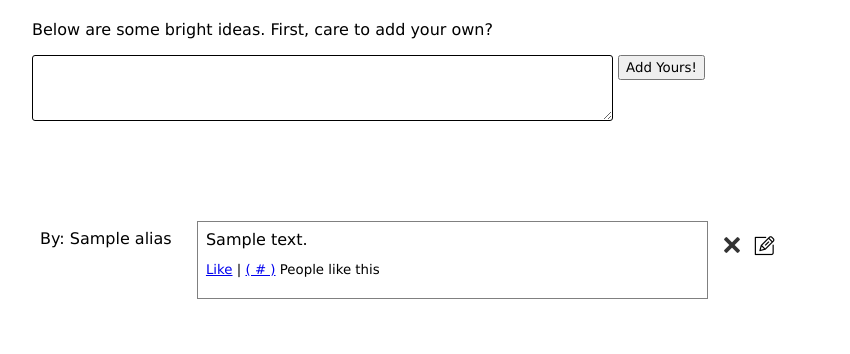
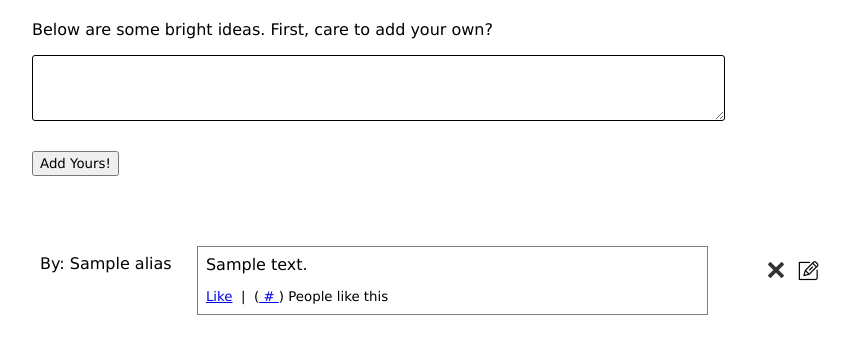
Before and after one commit to p-fisher/projects_publ, a Flask app: template i_proj_01/flaskapp/templates/success.html in a window 1280 px wide. Shown: the part 136-490 px from the top of the page, without its empty margins (208-1058 px from the left). Run offline with Flask 2, Linux system fonts and the light colour scheme; the visitor is signed in with stand-in values (Sample User, id 1); tables that the repository leaves empty or names only in its code hold one stand-in row (values such as "Sample post"); the template is opened without the code that fills it: most values are stand-ins (such as "Sample title", 1, 10 or a date in 2020).

Commit message:
styling contd

```diff
--- a/i_proj_01/flaskapp/static/style.css
+++ b/i_proj_01/flaskapp/static/style.css
@@ -342,3 +342,7 @@ height: 30px;
     border-collapse: separate;
     border-spacing: 0 2em;
 }
+.idea_tools {
+    text-align: right;
+    width: 15%;
+}
--- a/i_proj_01/flaskapp/templates/success.html
+++ b/i_proj_01/flaskapp/templates/success.html
@@ -28,10 +28,10 @@
             <form action="/create/idea" method="POST">
                 <div>
                     <!-- <label for="summary">First name:</label><br> -->
-                    <textarea id="summary" name="summary" cols="80" rows="4" value="Post something witty here."></textarea>
+                    <textarea id="summary" name="summary" cols="96" rows="4" value="Post something witty here."></textarea>
                     <!-- <label for="user_id">First name:</label><br> -->
                     <input type="hidden" id="user_id" name="user_id" value="{{user.id}}">
-                    <button>Add Yours!</button>
+                </br><button>Add Yours!</button>
                 </div>
             </form>
 
@@ -52,11 +52,12 @@
                 <td style="width:20%">By: {{idea.user.alias}}</td>
                 <!-- <td style="width:65%; border:1px grey;">{{idea.summary}} -->
                 <td class="idea_td">{{idea.summary}}
-                    <p style="font-size: smaller;"><a href="/like/idea/{{idea.id}}">Like</a>   |   <a href="/details/{{ idea.id }}">(&nbsp;#&nbsp;)</a> People like this</p>
+                    <p style="font-size: smaller; margin-top: 15px; margin-bottom: 2px;"><a href="/like/idea/{{idea.id}}">Like</a>&nbsp;&nbsp;|&nbsp;&nbsp;(<a href="/details/{{ idea.id }}">&nbsp;#&nbsp;</a>) People like this</p>
                 </td>
                 {% if session.id == idea.user_id %}
                 <!-- <td style="width:15%"><a href="/delete/idea/{{ idea.id }}">Delete</a>  |  <a href="/edit_load_idea/{{ idea.id }}">Edit</a></td> -->
-                <td style="width:15%"><a href="/delete/idea/{{ idea.id }}"><img src="{{url_for('static', filename='delete_32px.png')}}"></a><a href="/edit_load_idea/{{ idea.id }}"><img src="{{url_for('static', filename='edit_32px.png')}}"></a></td>
+                <!-- <td style="width:15%"><a href="/delete/idea/{{ idea.id }}"><img src="{{url_for('static', filename='delete_32px.png')}}"></a><a href="/edit_load_idea/{{ idea.id }}"><img src="{{url_for('static', filename='edit_32px.png')}}"></a></td> -->
+                <td class="idea_tools"><a href="/delete/idea/{{ idea.id }}"><img src="{{url_for('static', filename='delete_32px.png')}}"></a><a href="/edit_load_idea/{{ idea.id }}"><img src="{{url_for('static', filename='edit_32px.png')}}"></a></td>
                 {% endif %}
                 <!-- <td style=width:5%>{{idea.user_id}}</td> -->
                 <!-- <td style=width:5%>{{user.id}}</td> -->
```
